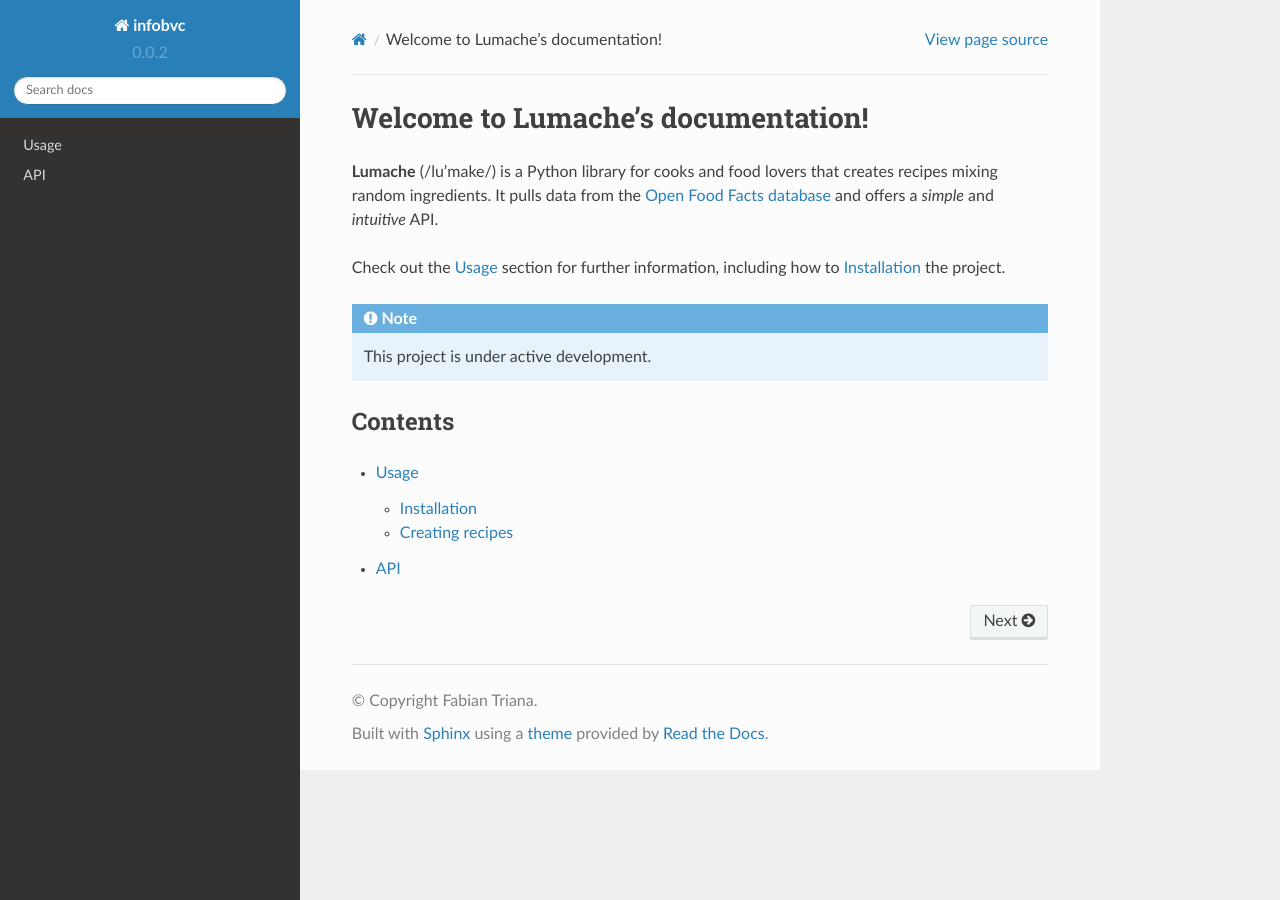
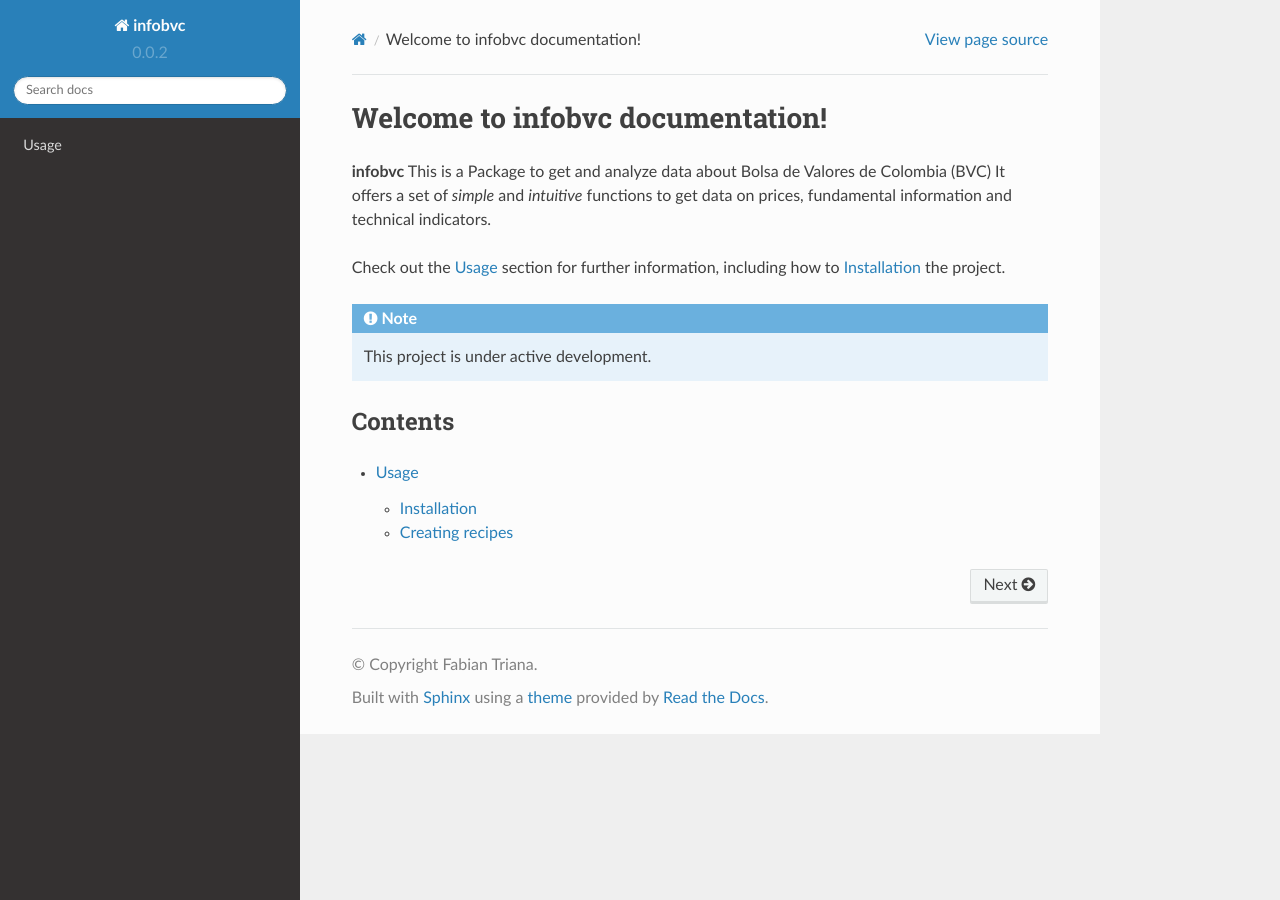
Before and after one commit to FabianTriana/infobvc, a Sphinx documentation site: the page built from docs/source/index.rst, in a window 1280 px wide. Built offline with Sphinx 7.4.7 and the Read the Docs theme 2.0.0, drawn with Linux system fonts in a browser that asks for light colours.

Commit message:
Update index.rst

```diff
--- a/docs/source/index.rst
+++ b/docs/source/index.rst
@@ -1,10 +1,8 @@
-Welcome to Lumache's documentation!
+Welcome to infobvc documentation!
 ===================================
 
-**Lumache** (/lu'make/) is a Python library for cooks and food lovers
-that creates recipes mixing random ingredients.
-It pulls data from the `Open Food Facts database <https://world.openfoodfacts.org/>`_
-and offers a *simple* and *intuitive* API.
+**infobvc** This is a Package to get and analyze data about Bolsa de Valores de Colombia (BVC)
+It offers a set of *simple* and *intuitive* functions to get data on prices, fundamental information and technical indicators.
 
 Check out the :doc:`usage` section for further information, including
 how to :ref:`installation` the project.
@@ -19,4 +17,3 @@ Contents
 .. toctree::
 
    usage
-   api
```
